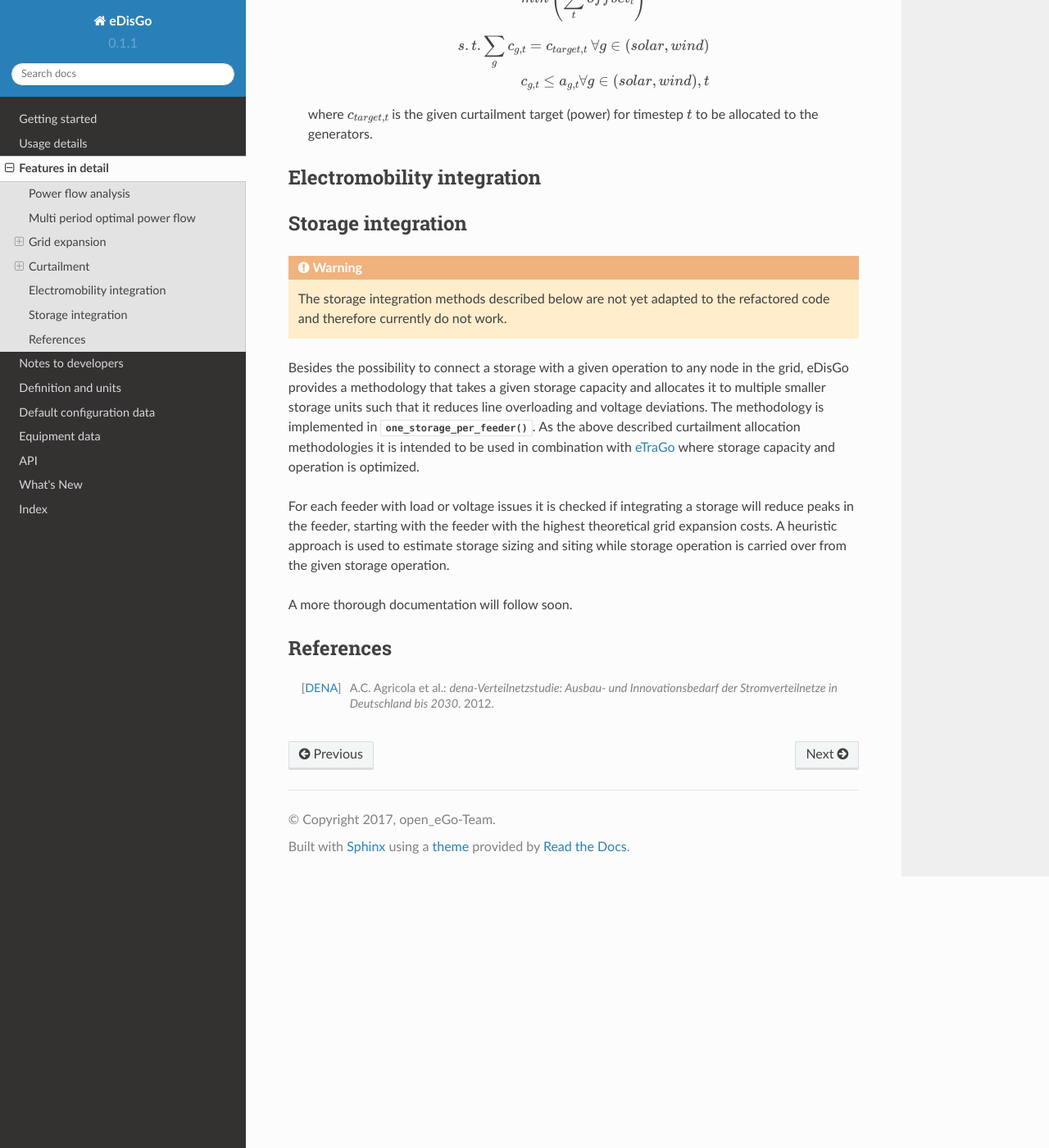
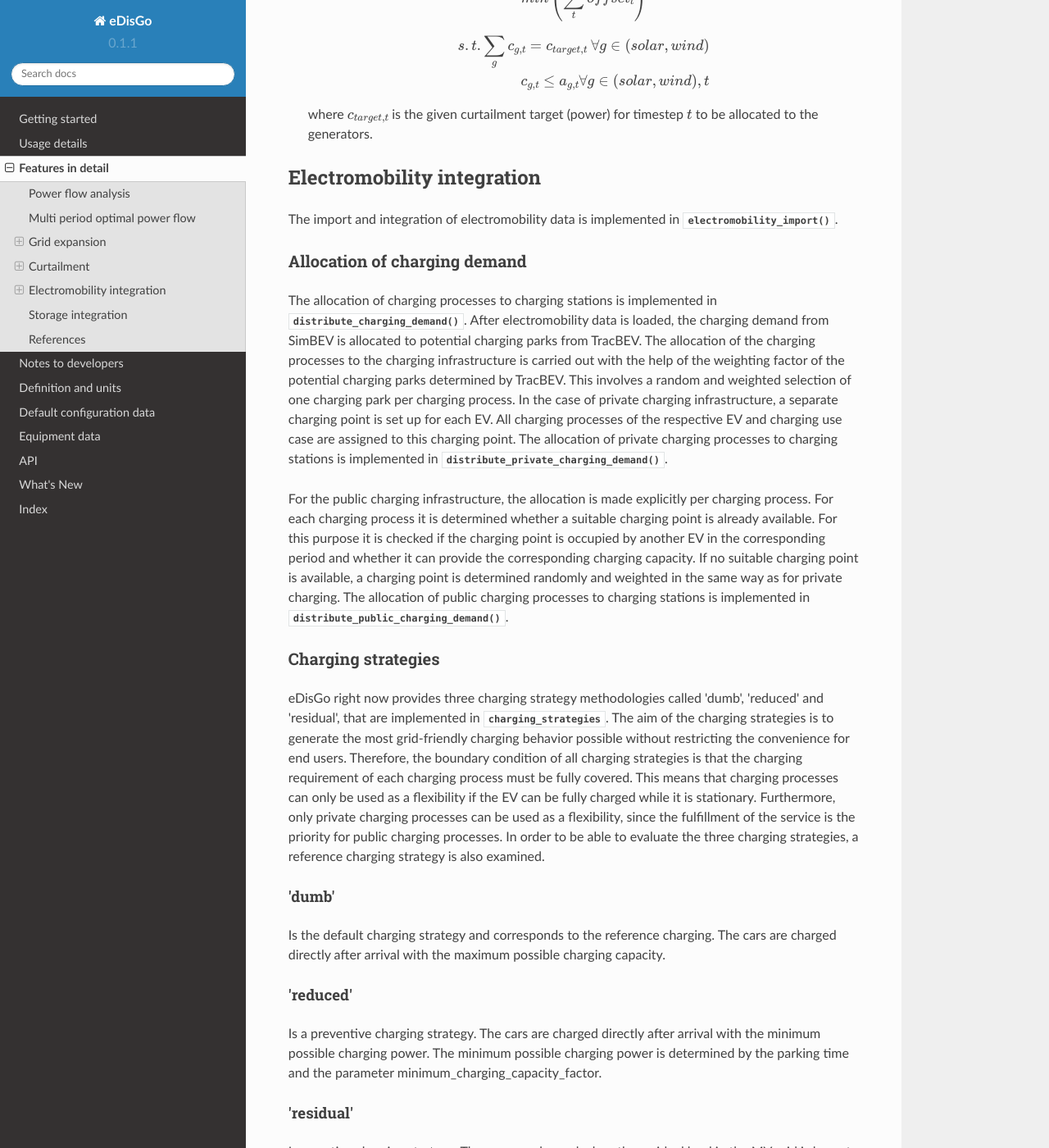
Before and after one commit to openego/eDisGo, a Sphinx documentation site: the page built from doc/features_in_detail.rst, in a window 1280 px wide and 1400 px high, scrolled down 6282 px. Shown: the whole window at 82% size. Built offline with Sphinx 7.4.7 and the Read the Docs theme 2.0.0, drawn with Linux system fonts in a browser that asks for light colours; formulas are drawn with MathJax 3; some of the changed text lies outside the part shown.

Commit message:
Update features_in_detail.rst
Added information on electromobility integration:
* allocation of charging processes to charging stations
* charging strategies

```diff
--- a/doc/features_in_detail.rst
+++ b/doc/features_in_detail.rst
@@ -266,7 +266,56 @@ It is also possible to curtail specific generators internally, though a user fri
 Electromobility integration
 --------------------
 
+The import and integration of electromobility data is implemented in :py:func:`~edisgo.io.electromobility_import`.
 
+Allocation of charging demand
+^^^^^^^^^^^^^^^^^^^^^^^^
+
+The allocation of charging processes to charging stations is implemented in
+:py:func:`~edisgo.io.electromobility_import.distribute_charging_demand`.
+After electromobility data is loaded, the charging demand from SimBEV is allocated to potential charging parks
+from TracBEV. The allocation of the charging processes to the charging infrastructure is carried out with the
+help of the weighting factor of the potential charging parks determined by TracBEV. This involves a random and
+weighted selection of one charging park per charging process. In the case of private charging infrastructure, a
+separate charging point is set up for each EV. All charging processes of the respective EV and charging use case
+are assigned to this charging point. The allocation of private charging processes to charging stations is
+implemented in :py:func:`~edisgo.io.electromobility_import.distribute_private_charging_demand`.
+
+For the public charging infrastructure, the allocation is made explicitly per charging process. For each charging
+process it is determined whether a suitable charging point is already available. For this purpose it is checked
+if the charging point is occupied by another EV in the corresponding period and whether it can provide the
+corresponding charging capacity. If no suitable charging point is available, a charging point is determined
+randomly and weighted in the same way as for private charging. The allocation of public charging processes to
+charging stations is implemented in :py:func:`~edisgo.io.electromobility_import.distribute_public_charging_demand`.
+
+Charging strategies
+^^^^^^^^^^^^^^^^^^^^^^^^
+
+eDisGo right now provides three charging strategy methodologies called 'dumb', 'reduced' and 'residual', that
+are implemented in :py:mod:`~edisgo.flex_opt.charging_strategies`.
+The aim of the charging strategies is to generate the most grid-friendly charging behavior possible without
+restricting the convenience for end users. Therefore, the boundary condition of all charging strategies is that
+the charging requirement of each charging process must be fully covered. This means that charging processes can
+only be used as a flexibility if the EV can be fully charged while it is stationary. Furthermore, only private
+charging processes can be used as a flexibility, since the fulfillment of the service is the priority for public
+charging processes. In order to be able to evaluate the three charging strategies, a reference charging strategy
+is also examined.
+
+'dumb'
+""""""""""""""""""
+Is the default charging strategy and corresponds to the reference charging.
+The cars are charged directly after arrival with the maximum possible charging capacity.
+
+'reduced'
+""""""""""""""""""
+Is a preventive charging strategy. The cars are charged directly after arrival with the minimum possible
+charging power. The minimum possible charging power is determined by the parking time and the parameter
+minimum_charging_capacity_factor.
+
+'residual'
+""""""""""""""""""
+Is an active charging strategy. The cars are charged when the residual load in the MV grid is lowest
+(high generation and low consumption). Charging processes with a low flexibility are given priority.
 
 
 .. _storage-integration-label:
```
